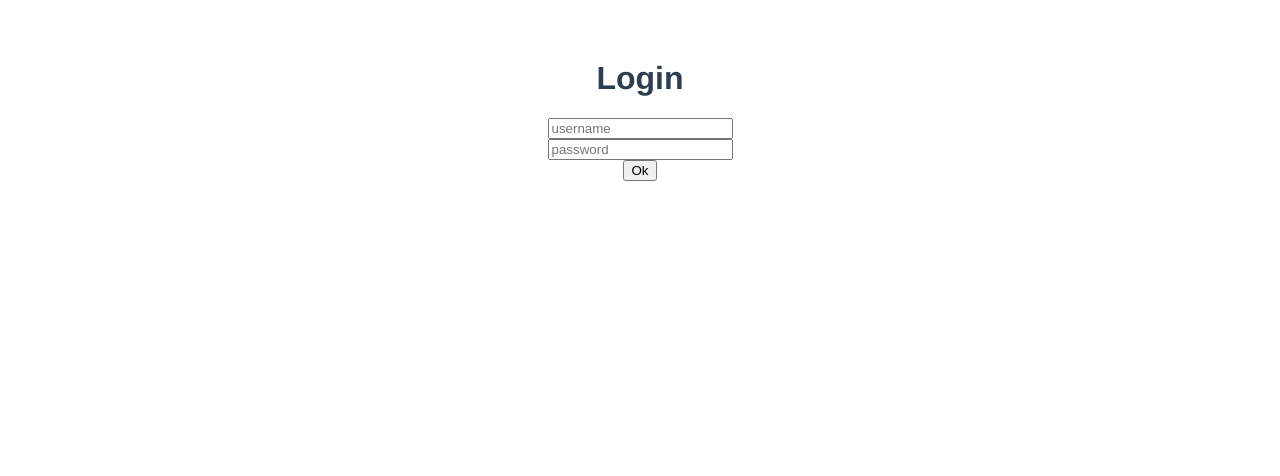
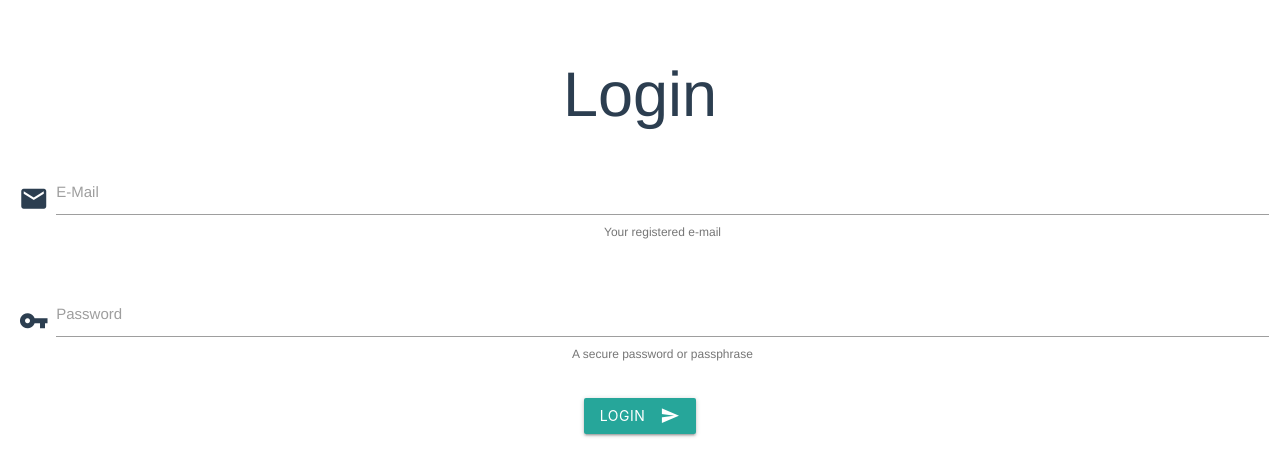
Before and after one commit to simoneromano96/odysseus-identity-manager-client, a Vue app: page /login in a window 1280 px wide. Shown: the top 476 px of the page. Built offline with nearby package versions, Linux system fonts and the light colour scheme; no server answers.

Commit message:
materialize-css until vuetify

```diff
--- a/package.json
+++ b/package.json
@@ -7,7 +7,9 @@
     "serve": "vite preview"
   },
   "dependencies": {
+    "@mdi/font": "^5.9.55",
     "ky": "^0.28.5",
+    "materialize-css": "^1.0.0-rc.2",
     "query-string": "^7.0.1",
     "vue": "^3.0.5",
     "vue-router": "^4.0.8"
--- a/src/main.ts
+++ b/src/main.ts
@@ -1,4 +1,8 @@
 import { createApp } from 'vue'
+import "materialize-css/dist/css/materialize.css"
+import "materialize-css/dist/js/materialize.js"
+import "@mdi/font/css/materialdesignicons.css"
+
 import App from './App.vue'
 import router from "./routes"
 
--- a/src/pages/Login.vue
+++ b/src/pages/Login.vue
@@ -1,9 +1,27 @@
 <template>
   <h1>Login</h1>
   <form @submit="sendLogin">
-    <input type="text" name="username" placeholder="username" v-model="username"> <br>
-    <input type="text" name="password" placeholder="password" v-model="password"> <br>
-    <input type="submit" value="Ok">
+    <div class="row">
+      <div class="input-field col s12">
+        <span class="mdi mdi-email prefix"></span>
+        <input id="email" type="email" name="email" v-model="email" class="validate" required>
+        <label for="email">E-Mail</label>
+        <span class="helper-text" data-error="Invalid email!">Your registered e-mail</span>
+      </div>
+    </div>
+    <div class="row">
+      <div class="input-field col s12">
+        <span class="mdi mdi-key prefix"></span>
+        <input id="password" type="password" name="password" v-model="password" class="validate" required>
+        <label for="password">Password</label>
+        <span class="helper-text" data-error="Invalid password!">A secure password or passphrase</span>
+      </div>
+    </div>
+
+    <button class="btn waves-effect waves-light" type="submit">
+      Login
+      <i class="mdi mdi-send right"></i>
+    </button>
   </form>
 </template>
 
@@ -17,14 +35,14 @@ import httpClient from "../utils/httpClient"
 const LoginPage = defineComponent({
   setup(props, context) {
     const route = useRoute()
-    const username = ref("")
+    const email = ref("")
     const password = ref("")
 
     const loginChallenge = computed(() => route.query.login_challenge as string)
 
     const sendLogin = async (e: Event) => {
       e.preventDefault()
-      const json = {username: username.value, password: password.value, }
+      const json = {email: email.value, password: password.value, }
       try {
         const response: { redirect_to?: string } = await httpClient.post("v1/login", {json, searchParams: { "login_challenge": loginChallenge.value } }).json()
         console.log(response);
@@ -44,8 +62,8 @@ const LoginPage = defineComponent({
     return {
       loginChallenge,
       sendLogin,
-      username,
-      password
+      email,
+      password,
     }
   },
 })
```
Also changed, not shown: 1 other file (tests, documents, lock files or other folders).
